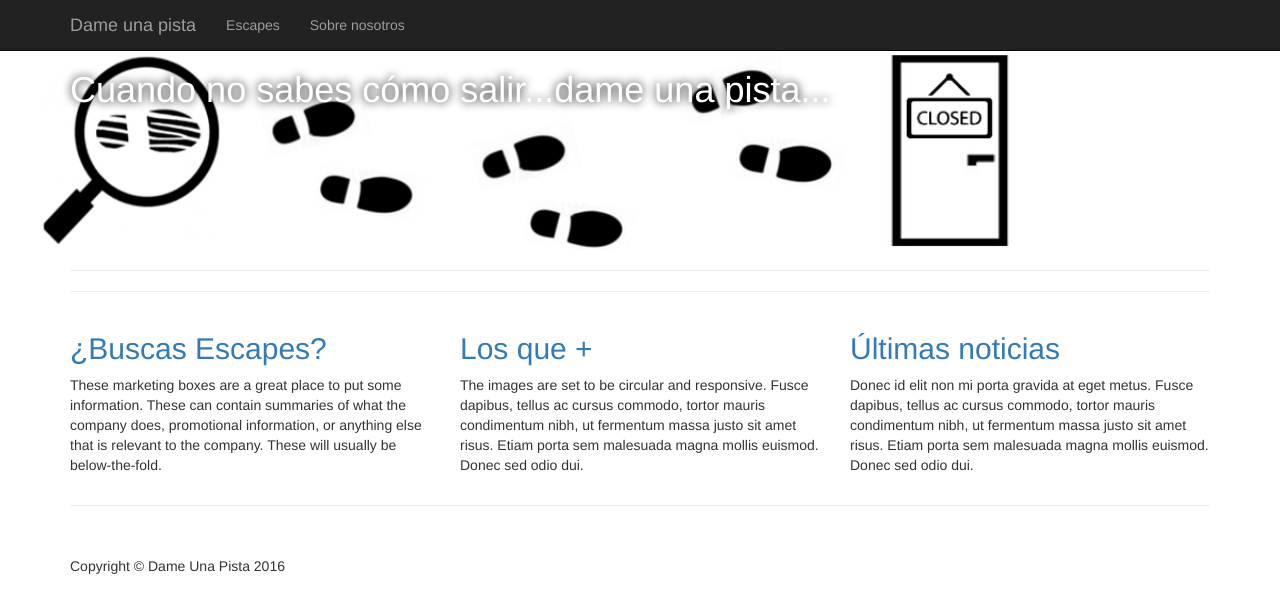
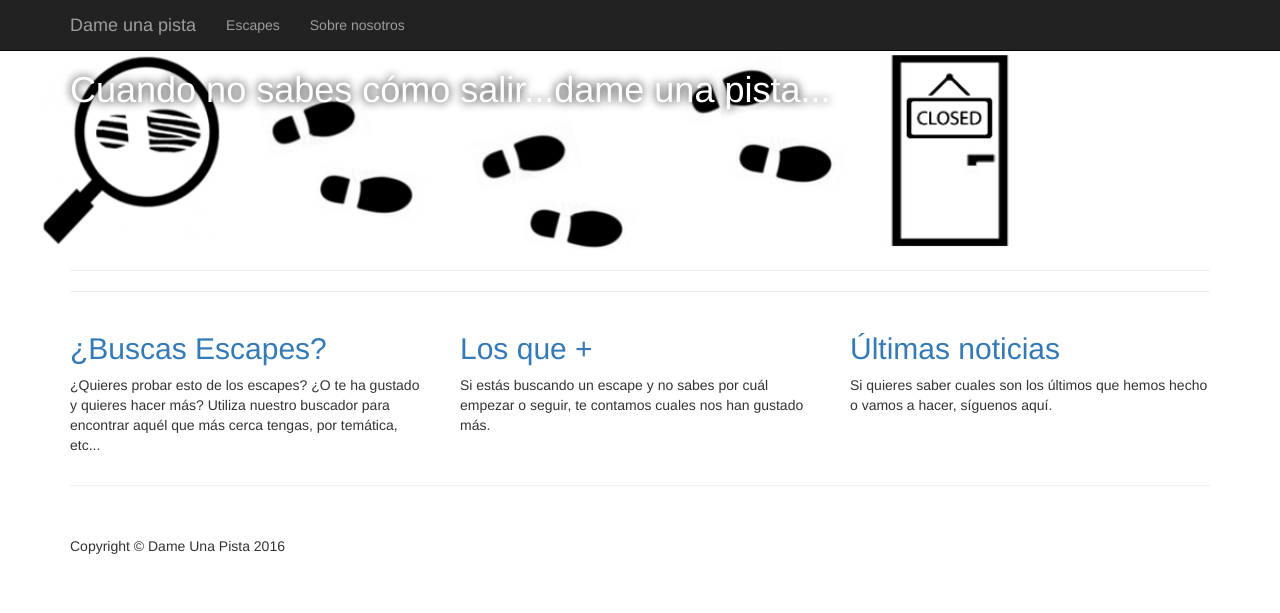
Before and after one commit to dameunapista/dameunapista.github.io, a Jekyll site: the page built from index.html, in a window 1280 px wide. Shown: the top 613 px of the page. Built offline with Jekyll 4.4.1, drawn with Linux system fonts in a browser that asks for light colours.

Commit message:
Update index.html
Descripción de secciones

```diff
--- a/index.html
+++ b/index.html
@@ -36,17 +36,17 @@ title: Dame Una Pista...
 	<div class="col-sm-4">
 		<!--img class="img-circle img-responsive img-center" src="http://placehold.it/200x200" alt=""-->
 		<h2><a href="/escapes">¿Buscas Escapes?</a></h2>
-		<p>These marketing boxes are a great place to put some information. These can contain summaries of what the company does, promotional information, or anything else that is relevant to the company. These will usually be below-the-fold.</p>
+		<p>¿Quieres probar esto de los escapes? ¿O te ha gustado y quieres hacer más? Utiliza nuestro buscador para encontrar aquél que más cerca tengas, por temática, etc...</p>
 	</div>
 	<div class="col-sm-4">
 		<!--img class="img-circle img-responsive img-center" src="http://placehold.it/200x200" alt=""-->
 		<h2><a href="/top">Los que +</a></h2>
-		<p>The images are set to be circular and responsive. Fusce dapibus, tellus ac cursus commodo, tortor mauris condimentum nibh, ut fermentum massa justo sit amet risus. Etiam porta sem malesuada magna mollis euismod. Donec sed odio dui.</p>
+		<p>Si estás buscando un escape y no sabes por cuál empezar o seguir, te contamos cuales nos han gustado más.</p>
 	</div>
 	<div class="col-sm-4">
 		<!--img class="img-circle img-responsive img-center" src="http://placehold.it/200x200" alt=""-->
 		<h2><a href="/blog">Últimas noticias</a></h2>
-		<p>Donec id elit non mi porta gravida at eget metus. Fusce dapibus, tellus ac cursus commodo, tortor mauris condimentum nibh, ut fermentum massa justo sit amet risus. Etiam porta sem malesuada magna mollis euismod. Donec sed odio dui.</p>
+		<p>Si quieres saber cuales son los últimos que hemos hecho o vamos a hacer, síguenos aquí.</p>
 	</div>
 </div>
 <!-- /.row -->
```
